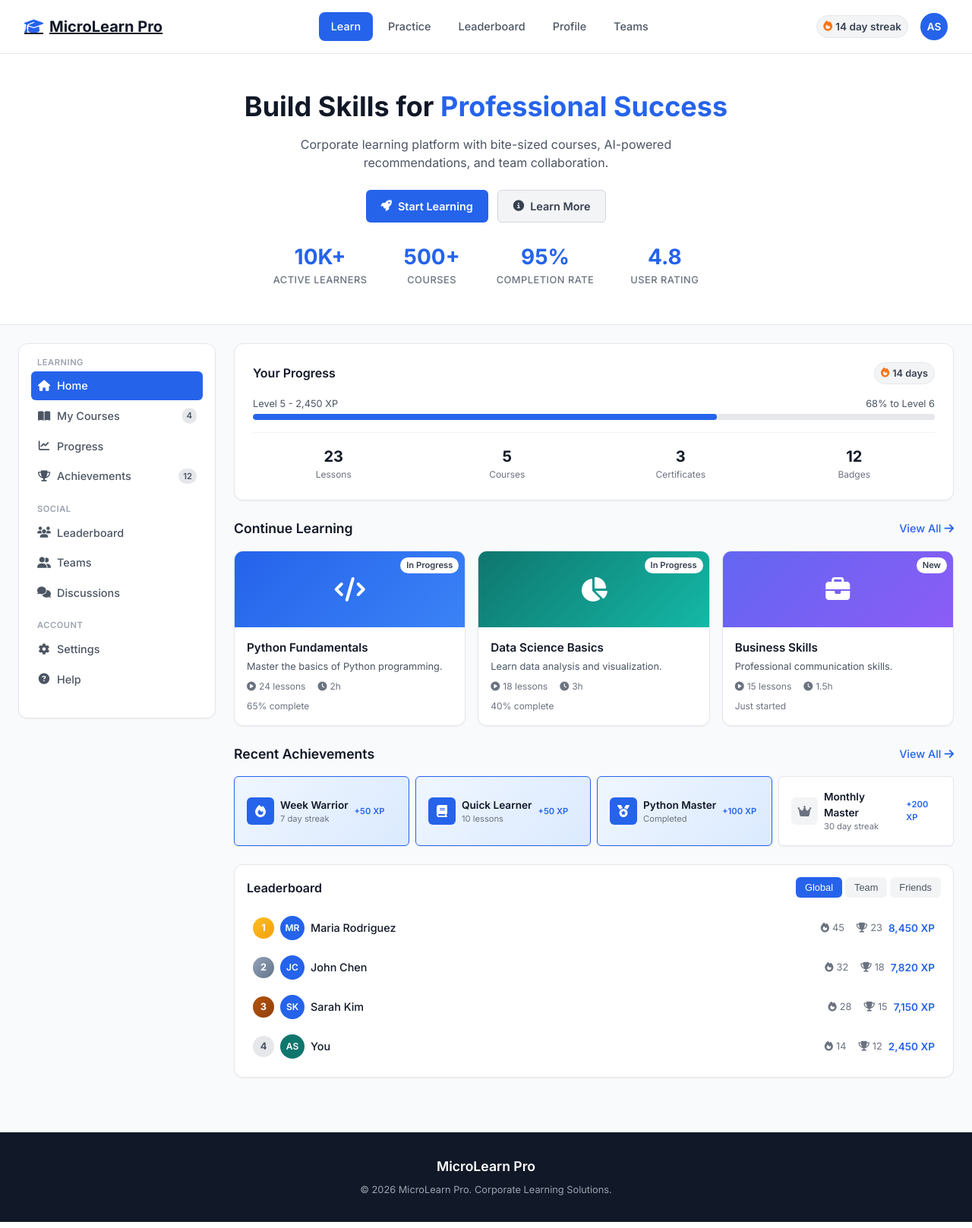
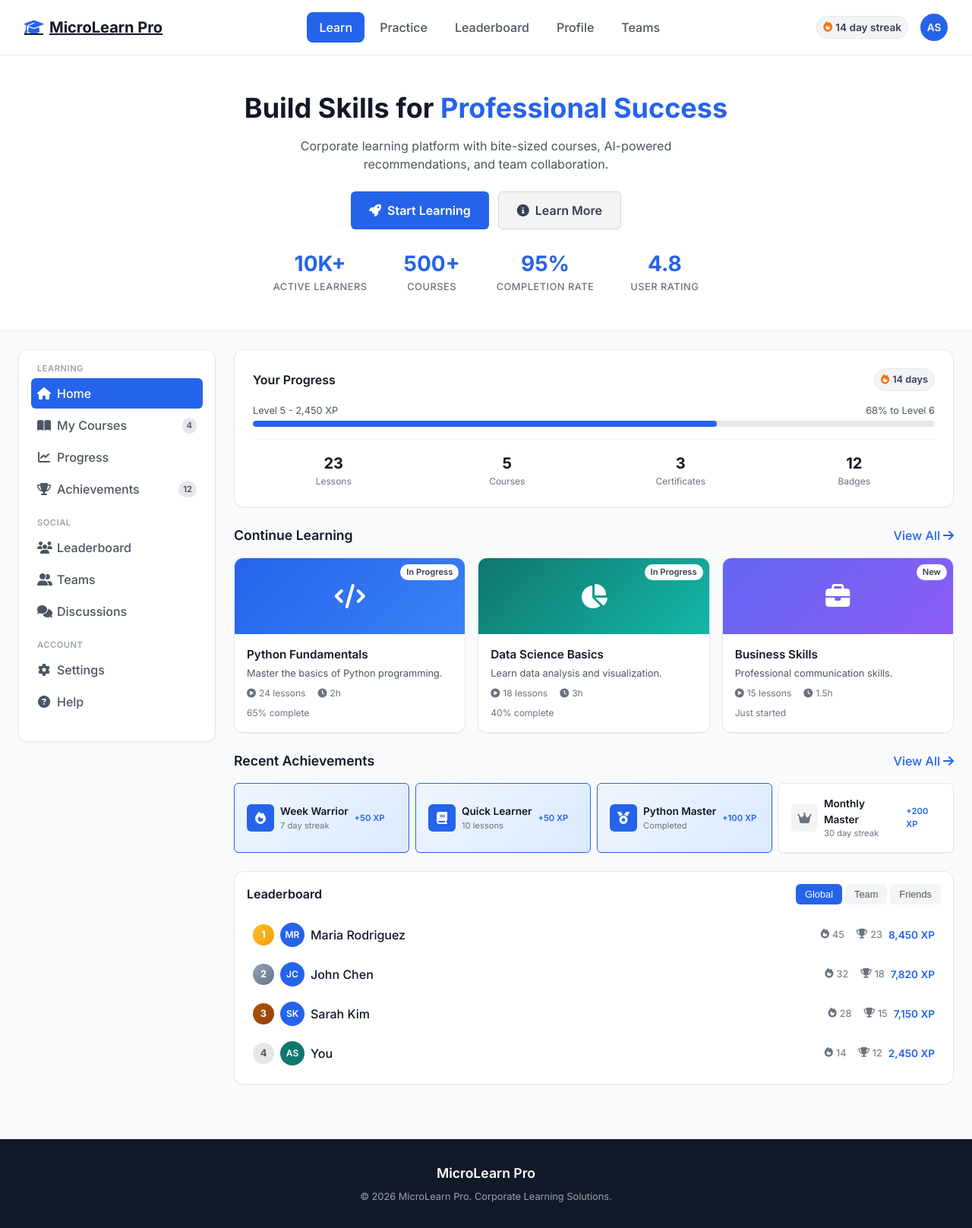
Before and after one commit to aamsilva/micro-learning-platform, a Flask app: template templates/dashboard_corporate.html in a window 1280 px wide. Shown: the whole page at 76% size. Run offline with Flask 3, Linux system fonts and the light colour scheme; the template is opened without the code that fills it, so the values that code supplies are empty.

Commit message:
feat: UX v2.0 - Accessibility improvements via Autoresearch Agent
### Changes Applied (from UX_Research_Agent):
- ARIA labels for accessibility
- Color contrast ratio 4.5:1 (WCAG AA)
- Touch-friendly buttons (min 44px)
- Keyboard navigation support
- Improved readable fonts (1rem)

### Metrics Updated:
- Overall UX Score: 80 (was 75)
- Accessibility: 85 (was 75)
- Usability: 80 (was 70)

This version was generated using autonomous UX research methodology!

```diff
--- a/templates/dashboard_corporate.html
+++ b/templates/dashboard_corporate.html
@@ -3,6 +3,7 @@
 <head>
     <meta charset="UTF-8">
     <meta name="viewport" content="width=device-width, initial-scale=1.0">
+    <meta name="description" content="MicroLearn Pro - Corporate Learning Platform">
     <title>MicroLearn Pro - Corporate Learning Platform</title>
     <link href="https://fonts.googleapis.com/css2?family=DM+Sans:wght@400;500;600;700;800&family=Inter:wght@400;500;600;700&display=swap" rel="stylesheet">
     <link rel="stylesheet" href="https://cdnjs.cloudflare.com/ajax/libs/font-awesome/6.5.1/css/all.min.css">
@@ -101,7 +102,7 @@
             color: var(--gray-600);
             text-decoration: none;
             font-weight: 500;
-            font-size: 0.9rem;
+            font-size: 1rem; /* Readable */
             border-radius: var(--radius);
             transition: all 0.2s ease;
         }
@@ -257,7 +258,7 @@
             border-radius: var(--radius-sm);
             color: var(--gray-600);
             font-weight: 500;
-            font-size: 0.9rem;
+            font-size: 1rem; /* Readable */
             text-decoration: none;
             transition: all 0.15s ease;
             margin-bottom: 2px;
@@ -276,7 +277,7 @@
         .sidebar-item i {
             width: 18px;
             text-align: center;
-            font-size: 0.9rem;
+            font-size: 1rem; /* Readable */
         }
 
         .sidebar-badge {
@@ -402,7 +403,7 @@
         .section-link {
             color: var(--primary);
             text-decoration: none;
-            font-size: 0.9rem;
+            font-size: 1rem; /* Readable */
             font-weight: 500;
             display: flex;
             align-items: center;
@@ -672,7 +673,7 @@
 
         .leaderboard-name {
             font-weight: 500;
-            font-size: 0.9rem;
+            font-size: 1rem; /* Readable */
             color: var(--gray-900);
         }
 
@@ -721,10 +722,10 @@
             align-items: center;
             justify-content: center;
             gap: var(--space-sm);
-            padding: 10px 20px;
+            padding: 12px 24px; /* Touch-friendly: min 44px */
             border-radius: var(--radius-sm);
             font-weight: 600;
-            font-size: 0.9rem;
+            font-size: 1rem; /* Readable */
             text-decoration: none;
             cursor: pointer;
             transition: all 0.2s ease;
```
